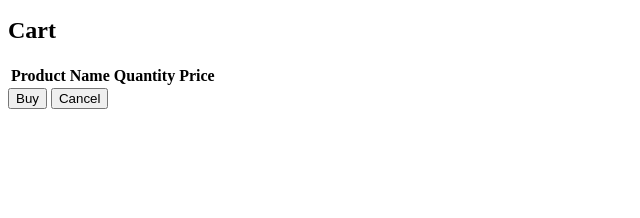
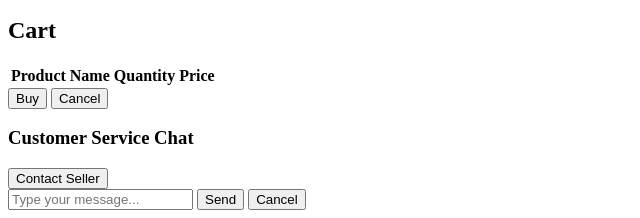
Before and after one commit to RayonB/it28-ecommerce-m-rayon, a plain HTML site: page index.html in a window 1280 px wide. Shown: the part 2657-2875 px from the top of the page, without its empty margins (0-640 px from the left). Before the commit the page ends 2774 px from the top, so only its background shows below. Drawn offline with Linux system fonts and the light colour scheme.

```diff
--- a/index.html
+++ b/index.html
@@ -97,3 +97,18 @@
         <button onclick="buyItems()">Buy</button>
         <button onclick="cancelPurchase()">Cancel</button>
     </div>
+
+    <div class="chat-box" id="chatBox">
+        <div class="chat-box-header" onclick="toggleChatBox()">
+            <h3>Customer Service Chat</h3>
+            <button onclick="contactSeller()">Contact Seller</button>
+        </div>
+        <div class="chat-box-body" id="chatBody">
+            <!-- Chat messages will be displayed here -->
+        </div>
+        <div class="chat-box-footer">
+            <input type="text" id="chatInput" placeholder="Type your message...">
+            <button onclick="sendMessage()">Send</button>
+            <button onclick="cancelChat()">Cancel</button>
+        </div>
+    </div>
```
